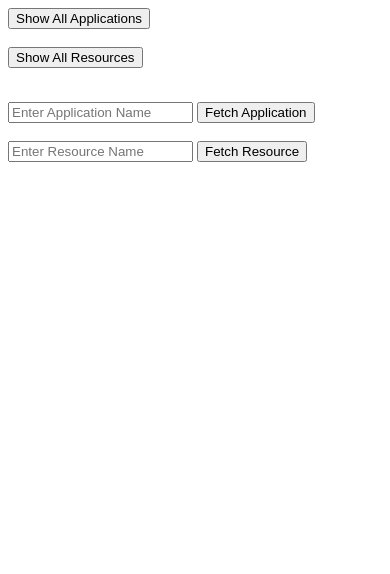
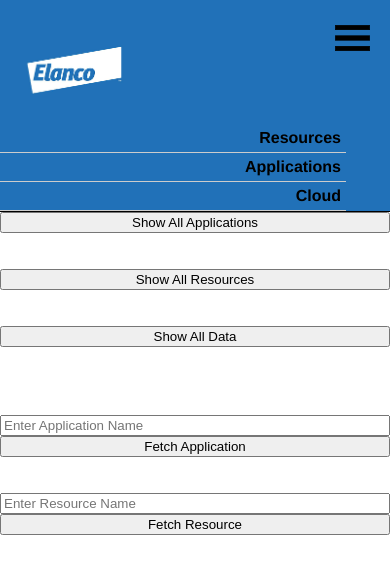
Before and after one commit to Dn1San/ElancoTask, a website: page index.html in a window 390 px wide. Drawn offline with Linux system fonts and the light colour scheme; no server answers.

Commit message:
Page Style

```diff
--- /dev/null
+++ b/css/desktop.css
@@ -0,0 +1,37 @@
+main, footer{
+    padding: 0px 20px;
+}
+#logo{
+    padding:10px 40px 0px 40px;
+}
+.resize-img{
+    width: 100%;
+}
+.left-float{
+    float: none;
+}
+.burger {
+    display: none;
+}
+nav > ul{
+    padding: 0px 50px;
+    margin: 0;
+    display: block;
+}
+nav > ul > li{
+    display:block;
+    float: right;
+    text-align: end;
+    padding: 0px 10px;
+    border: none;
+    border-right: 1px solid #fff;
+    color: #fff;
+    font-size: larger;
+}
+nav li a{
+    text-decoration: none;
+    color: #000;
+}
+nav li a:hover{
+    color: #fff;
+}
--- /dev/null
+++ b/css/mobile.css
@@ -0,0 +1,80 @@
+body{
+    font-family: helvetica, arial, sans-serif;
+	font-size:1em;
+    margin: 0;
+    padding: 0;
+    min-height: 100vh;
+    display: flex;
+    flex-direction: column;
+}
+.container{
+    width: 100%;
+}
+.left-float{
+    float:left;
+    padding:0 10px 10px 0;
+}
+.burger{
+    display: block;
+    margin: 15px 0 10px 5px;
+    width: 10%;
+    float: right;
+}
+main {
+    padding: 0 15px;
+}
+header{
+    background-color: #2171b8;
+    border-bottom: 1px solid #000;
+    width: 100%;
+    margin: 0px;
+}
+footer{
+    justify-content: center;
+    background-color: #2171b8;
+    border-top: 1px solid #000;
+    height: 50px;
+    margin-top: auto;
+    color: #000;
+    font-size: 1em;
+    text-align: center;
+    font-style: italic;
+}
+#logo{
+    padding:10px 20px 0px 20px;
+    text-align: flex;
+}
+#logo img{
+    max-width: 110px;
+    max-height: 110px;
+}
+.resize-img{
+    width: 50%;
+    height: 50%;
+}
+.page-title{
+    text-align: center;
+}
+nav > ul{
+    padding-left: 0;
+    margin: 0;
+    list-style: none;
+    display: flex;
+    flex-direction: column;
+}
+nav > ul > li{
+    border-bottom: 1px solid #ccc;
+    padding: 5px;
+    display: inline;
+    text-align: end;
+    color: #fff;
+}
+nav ul li a{
+    width: 100%;
+    text-decoration: none;
+    color: #000;
+    font-weight: bold;
+}
+nav li a:hover{
+    color: #fff;
+}
--- a/index.html
+++ b/index.html
@@ -4,12 +4,32 @@
     <meta charset="UTF-8">
     <meta name="viewport" content="width=device-width, initial-scale=1.0">
     <title>Elanco Task</title>
+    <link rel="stylesheet" type="text/css" href="css/mobile.css"/>
+    <link rel="stylesheet" type="text/css" href="css/desktop.css" media="only screen and (min-width : 720px)"/>
     <script src="javascript/index.js"></script>
-    <link rel="stylesheet" href="css/styles.css">
 </head>
 <body>
+    <header>
+        <div id="logo">
+            <img src="images\logo.png" alt="Logo">
+            <img class="burger" src="images\whiteMenu.svg" alt="Menu">
+        </div>
+        <div class="burger">
+            <div class="line"></div>
+            <div class="line"></div>
+            <div class="line"></div>
+        </div>
+        <nav>
+            <ul>
+                <li><a href="resources.html">Resources</a></li>
+                <li><a href="applications.html">Applications</a></li>
+                <li><a href="cloud.html">Cloud</a></li>
+            </ul>
+        </nav>
+    </header>
     <button onclick="fetchApplications()">Show All Applications</button><br><br>
     <button onclick="fetchResources()">Show All Resources</button><br><br>
+    <button onclick="fetchRawData()">Show All Data</button><br><br>
     <p></p>
     <input type="text" id="applicationName" placeholder="Enter Application Name">
     <button onclick="fetchApplicationData()">Fetch Application</button><br><br>
--- a/javascript/index.js
+++ b/javascript/index.js
@@ -1,13 +1,33 @@
+async function fetchRawData(){
+    try{
+        const response = await fetch(`https://engineering-task.elancoapps.com/api/raw`);
 
-fetch(`https://engineering-task.elancoapps.com/api/applications/Macao`)
-    .then(response => {
         if(!response.ok){
-            throw new Error("Could not fetch rescource");
+            throw new Error("Could not fetch raw data!");
         }
-        return response.json();
-    })
-    .then(data => console.log(data.at(0).Cost))
-    .catch(error => console.error(error));
+
+        const data = await response.json();
+        console.log(data);
+        for (let index = 0; index < data.length; index++) {
+            document.write(data[index].ConsumedQuantity + "<br>");
+            document.write(data[index].Cost + "<br>");
+            document.write(data[index].Date + "<br>");
+            document.write(data[index].InstanceId + "<br>");
+            document.write(data[index].Location + "<br>");
+            document.write(data[index].MeterCategory + "<br>");
+            document.write(data[index].ResourceGroup + "<br>");
+            document.write(data[index].ResourceLocation + "<br>");
+            document.write(data[index].ServiceName + "<br>");
+            for (let index0 = 0; index0 < data[index].Tags.length; index0++) {
+                document.write(data[index].Tags[index0] + "<br>");
+            }
+            document.write(data[index].UnitOfMeasure + "<br><br>");
+        }
+
+    }catch(error){
+        console.error(error);
+    }
+}
 
 async function fetchApplicationData(){
     try{
@@ -15,7 +35,7 @@ async function fetchApplicationData(){
         const response = await fetch(`https://engineering-task.elancoapps.com/api/applications/${applicationName}`);
 
         if(!response.ok){
-            throw new Error("Could not fetch application");
+            throw new Error("Could not fetch application!");
         }
 
         const data = await response.json();
@@ -46,7 +66,7 @@ async function fetchApplications(){
         const response = await fetch(`https://engineering-task.elancoapps.com/api/applications`);
 
         if(!response.ok){
-            throw new Error("Could not fetch applications");
+            throw new Error("Could not fetch applications!");
         }
 
         const data = await response.json();
@@ -65,7 +85,7 @@ async function fetchResourceData(){
         const response = await fetch(`https://engineering-task.elancoapps.com/api/resources/${resourceName}`);
 
         if(!response.ok){
-            throw new Error("Could not fetch resource");
+            throw new Error("Could not fetch resource!");
         }
 
         const data = await response.json();
@@ -96,7 +116,7 @@ async function fetchResources(){
         const response = await fetch(`https://engineering-task.elancoapps.com/api/resources`);
 
         if(!response.ok){
-            throw new Error("Could not fetch resources");
+            throw new Error("Could not fetch resources!");
         }
 
         const data = await response.json();
```
Also changed, not shown: css/styles.css (deleted), images/logo.png (added), images/whiteMenu.svg (added).
